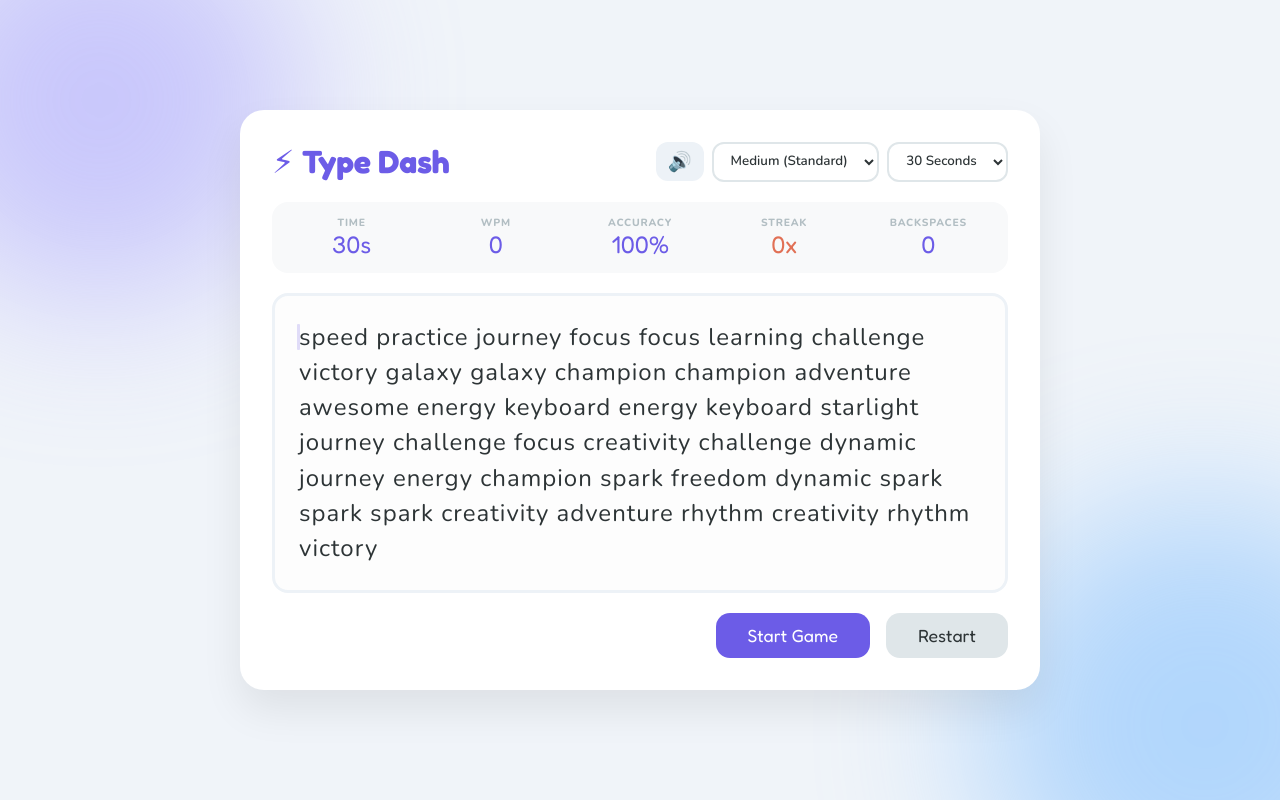
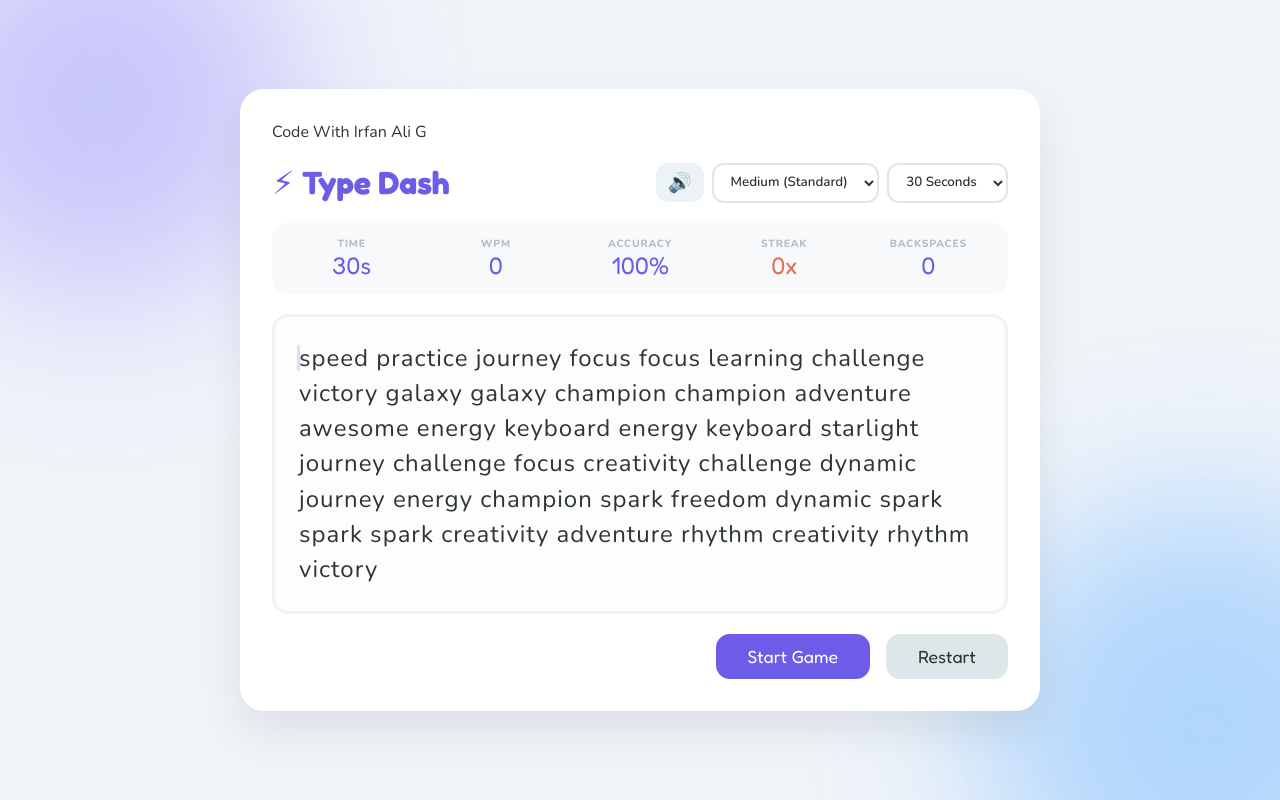
Before and after one commit to IrfanAliGopang/TypingGame, a plain HTML site: page index.html in a window 1280 px wide. Drawn offline with nearby package versions, Linux system fonts and the light colour scheme.

Commit message:
Update index.html

```diff
--- a/index.html
+++ b/index.html
@@ -3,7 +3,7 @@
 <head>
   <meta charset="UTF-8">
   <meta name="viewport" content="width=device-width, initial-scale=1.0">
-  <title>Type Dash | Ultimate Typing Arcade</title>
+  <title>Type Dash | Code With Irfan Ali G</title>
   <link rel="stylesheet" href="style.css">
   <link href="https://fonts.googleapis.com/css2?family=Fredoka:wght@400;600;700&family=Nunito:wght@400;600;800&display=swap" rel="stylesheet">
 </head>
@@ -14,6 +14,9 @@
   </div>
 
   <main class="game-card" id="game-card">
+    <!-- Top Branding Title -->
+    <div class="creator-title">Code With Irfan Ali G</div>
+
     <header class="game-header">
       <h1 class="logo">⚡ Type Dash</h1>
       <div class="controls">
```
